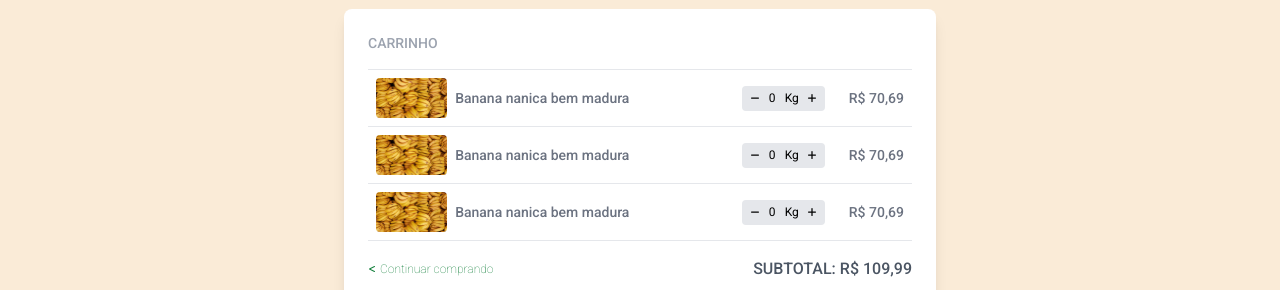
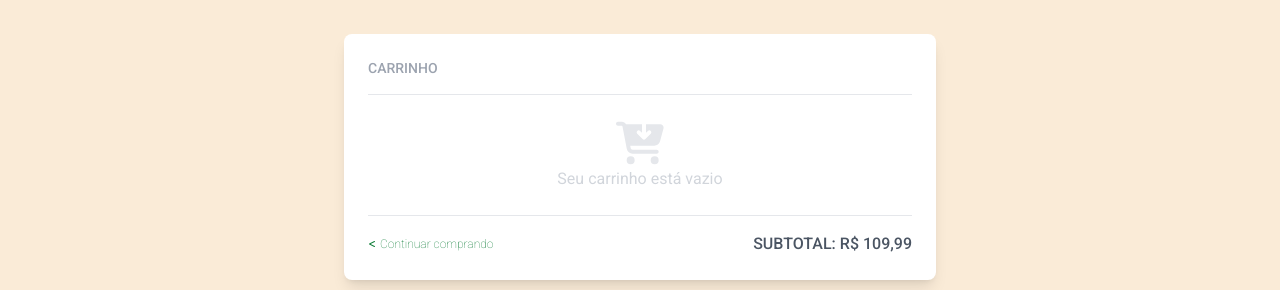
Before and after one commit to grupo-06-generation/zurah_frontend, a React (Vite) app: page /carrinho in a window 1280 px wide. Shown: the part 231-521 px from the top of the page. Built offline with nearby package versions, Linux system fonts and the light colour scheme; a web font is replaced by a local one.

Commit message:
feat: CartEmpty component

```diff
--- /dev/null
+++ b/src/components/Cart/CartEmpty/CartEmpty.tsx
@@ -0,0 +1,12 @@
+import { FaCartArrowDown } from 'react-icons/fa6';
+
+function CartEmpty() {
+  return (
+    <div className='flex flex-col justify-center items-center my-6 text-gray-200'>
+        <FaCartArrowDown size={48} />
+        <p className='text-gray-300'>Seu carrinho está vazio</p>
+    </div>
+  )
+}
+
+export default CartEmpty
--- a/src/pages/Cart/Cart.tsx
+++ b/src/pages/Cart/Cart.tsx
@@ -1,26 +1,17 @@
 import { FaLessThan, FaCreditCard } from 'react-icons/fa6';
 import { Link } from 'react-router-dom';
 import CartCard from '../../components/Cart/CartCard/CartCard';
+import CartEmpty from '../../components/Cart/CartEmpty/CartEmpty';
 
 function Cart() {
   return (
     <div className="flex flex-col items-center justify-center min-h-[80vh] p-12 bg-[#FAEBD7]">
-      <div className="flex bg-white rounded-lg shadow-lg overflow-hidden w-full lg:w-1/2">
+      <div className="flex bg-white rounded-lg shadow-lg overflow-hidden w-full lg:w-3/4 xl:w-1/2">
         <div className="m-6 w-full">
           <p className="text-gray-400 text-sm font-medium">CARRINHO</p>
           <hr className="mt-4"/>
 
-          {/* Componente card cart */}
-          <CartCard />
-          {/* Fim Componente card cart */}
-          <hr />
-          {/* Componente card cart */}
-          <CartCard />
-          {/* Fim Componente card cart */}
-          <hr />
-          {/* Componente card cart */}
-          <CartCard />
-          {/* Fim Componente card cart */}
+          <CartEmpty />
 
           <hr className='mb-4'/>
 
```
